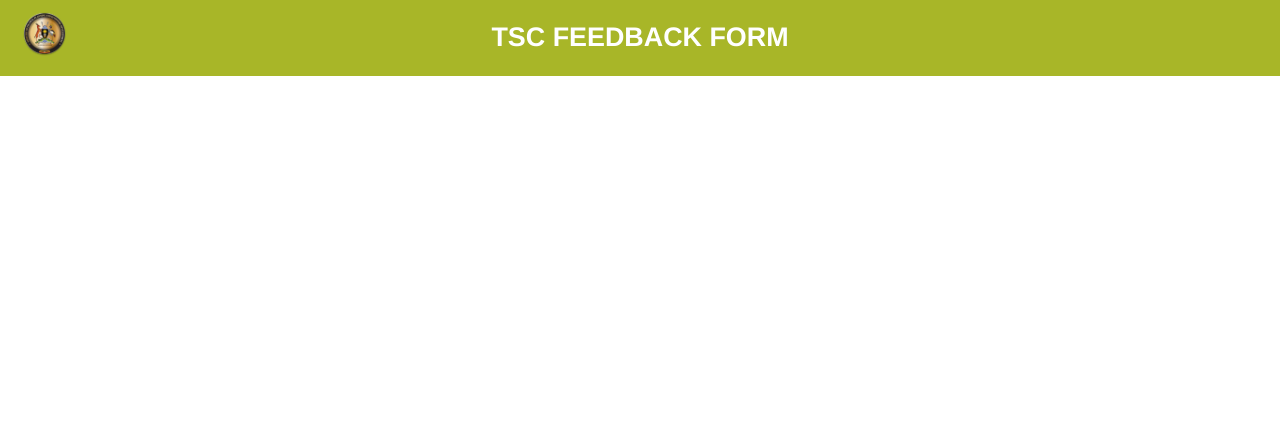
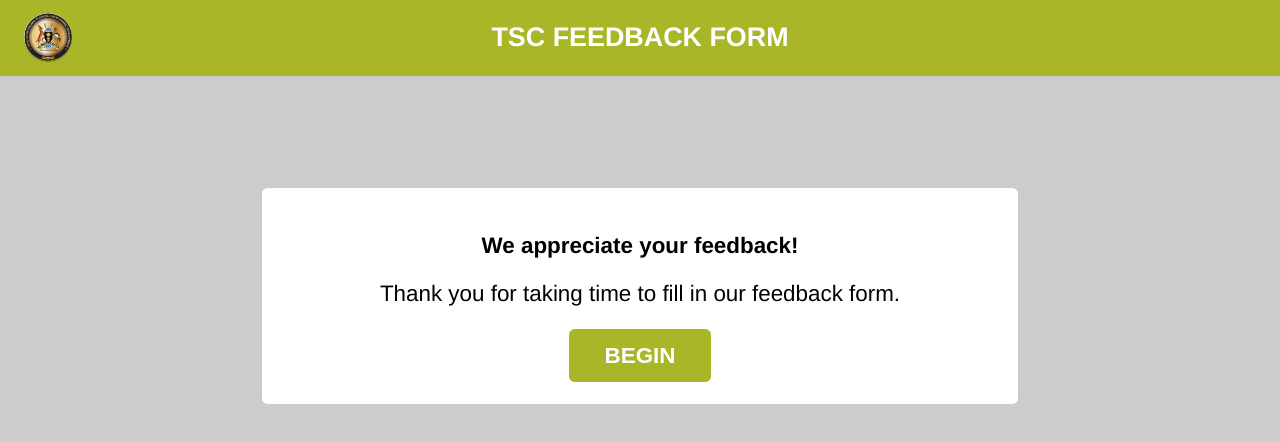
Before and after one commit to rsgilbert/feedback, a React (Create React App) app: page / in a window 1280 px wide. Shown: the top 442 px of the page. Built offline with nearby package versions, Linux system fonts and the light colour scheme.

Commit message:
Finished Index page. Working on question 1

```diff
--- a/src/App.css
+++ b/src/App.css
@@ -2,6 +2,7 @@
   font-size: calc(.6em + 1vw);
   box-sizing: border-box;
   --theme-color: #a8b628;
+  --theme-color--dark: #7d881e;
 }
 
 .App {
--- a/src/App.js
+++ b/src/App.js
@@ -4,6 +4,7 @@ import './App.css';
 
 import { BrowserRouter as Router,
 Switch, Route, Redirect } from 'react-router-dom'
+import { Q1 } from './features/q1/Q1';
 
 
 function App() {
@@ -12,7 +13,7 @@ function App() {
     <Router>
       <Switch>
         <Route exact path="/" component={IndexPage} />
-
+        <Route exact path="/1" component={Q1} />
         <Redirect to="/" />
       </Switch>
     </Router>
--- a/src/components/Header.js
+++ b/src/components/Header.js
@@ -1,14 +1,12 @@
 import React from 'react'
-import './Header.css'
+import styles from './Header.module.css'
 import logo from '../logo.png'
+
 export const Header = props => {
-
-
     return (
-        <header class="header">
-            <img class="header--logo" src={logo} alt="logo" />
+        <header className={styles.header}>
+            <img className={styles.header__logo} src={logo} alt="logo" />
             <h1>TSC Feedback Form</h1>
-
         </header>
     )
 }
--- a/src/components/Header.css
+++ b/src/components/Header.module.css
@@ -12,8 +12,8 @@
     text-align: center;
 }
 
-.header--logo {
-    width: 2em;
+.header__logo {
+    width: 2.3em;
     position: absolute;
     top: .5em;
     left: 1em;
--- /dev/null
+++ b/src/components/MyButton.css
@@ -0,0 +1,17 @@
+.my-button {
+    background-color: var(--theme-color);
+    padding: .5em 1.5em;
+    border: 0;
+    border-radius: .25em;
+    border: 2px solid var(--theme-color);
+    color: white;
+    text-transform: uppercase;
+    font-weight: bold;
+    font-size: 1em;
+    cursor: pointer;
+}
+
+.my-button:hover {
+    background-color: transparent;
+    color: var(--theme-color);
+}
--- /dev/null
+++ b/src/components/MyButton.js
@@ -0,0 +1,12 @@
+import React from 'react'
+import './MyButton.css'
+
+
+export const MyButton = props => {
+    const handleClick = e => props.handleClick()
+    return (
+        <button className="my-button" onClick={handleClick}>
+            { props.title }
+        </button>
+    )
+}
--- /dev/null
+++ b/src/features/index/IndexPage.css
@@ -0,0 +1,27 @@
+.background {
+    background-color: rgba(0, 0, 0, .2);
+    position: fixed;
+    top: 0;
+    bottom: 0;
+    left: 0;
+    right: 0;
+    z-index: -1;
+
+}
+
+.container {
+    margin: 0 auto;
+    max-width: 800px;
+}
+
+.index {
+    margin: 5em 1em;
+    padding: 1em;
+    border-radius: .25em;
+    background-color: white;
+    text-align: center;
+}
+
+.index--title {
+    font-weight: bold;
+}
--- a/src/features/index/IndexPage.js
+++ b/src/features/index/IndexPage.js
@@ -1,13 +1,33 @@
 import React from 'react'
 import { Header } from '../../components/Header'
-
+import './IndexPage.css'
+import { MyButton } from '../../components/MyButton'
+import { useHistory } from 'react-router-dom'
 
 export const IndexPage = props => {
+    const history = useHistory()
+
+    const goToPage1 = () => {
+        history.push("/1")
+    }
 
 
     return (
         <>
+            <div className="background"></div>
             <Header />
+            <div className="container">
+                <div className="index">
+                    <p className="index--title">
+                        We appreciate your feedback!
+                    </p>
+                    <p className="index--subtitle">
+                        Thank you for taking time to fill in our feedback form.
+                    </p>
+                    <MyButton title="Begin" handleClick={ goToPage1 } />
+
+                </div>
+            </div>
         </>
     )
 }
--- /dev/null
+++ b/src/features/q1/Q1.js
@@ -0,0 +1,14 @@
+import React from 'react'
+import { Header } from '../../components/Header'
+
+
+export const Q1 = props => {
+
+
+    return (
+        <>
+            <Header />
+            q1
+        </>
+    )
+}
```
Also changed, not shown: src/features/q1/Q1.css (added), src/features/q1/q1Slice.js (added).
